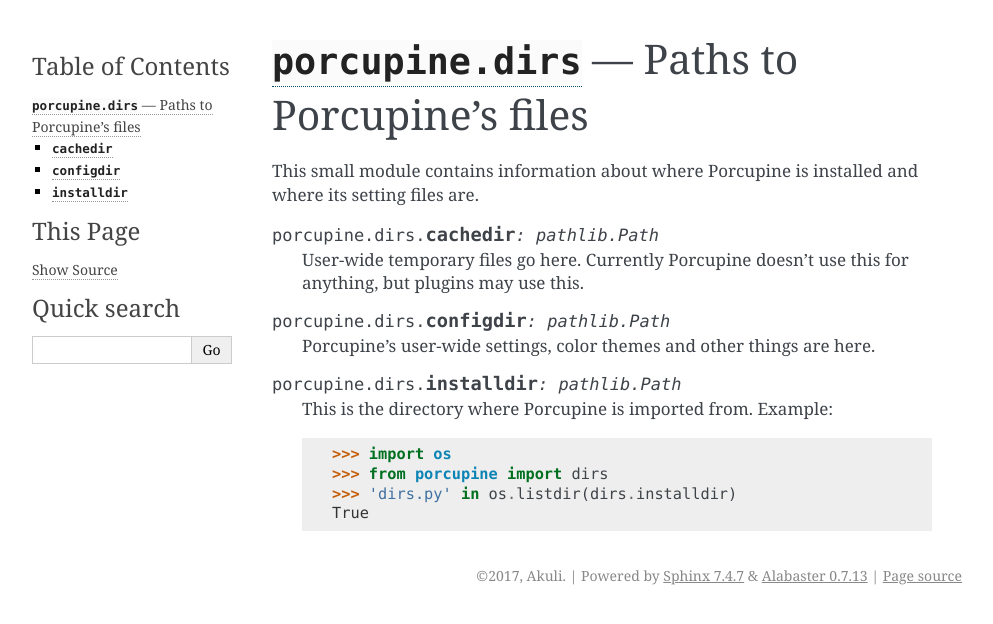
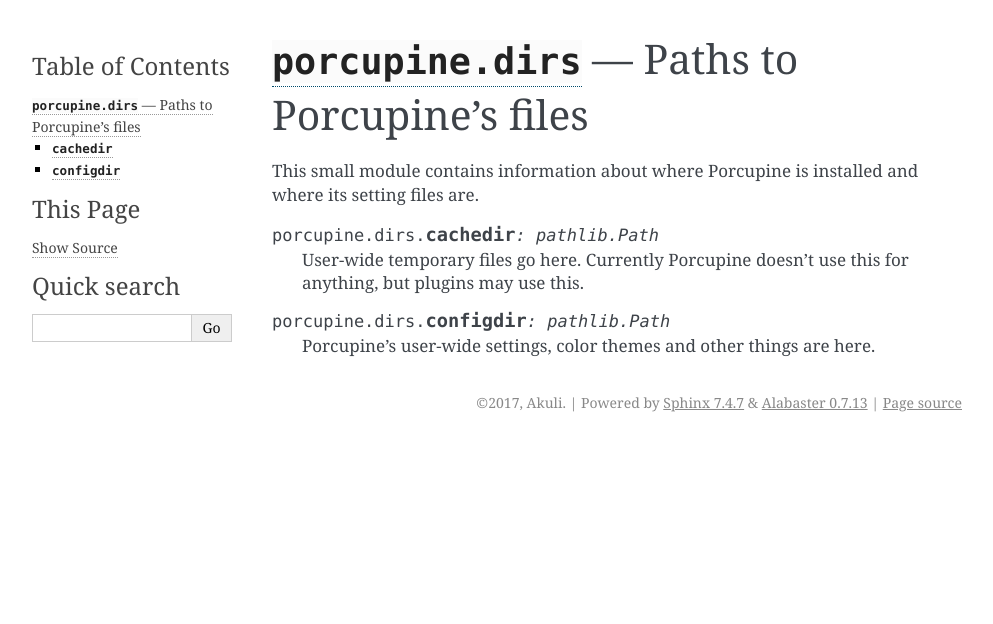
Before and after one commit to Akuli/porcupine, a Sphinx documentation site: the page built from docs/dirs.rst, in a window 1280 px wide. Shown: the top 624 px of the page, without its empty margins (148-1141 px from the left). Built offline with Sphinx 7.4.7, drawn with Linux system fonts in a browser that asks for light colours; pages that are not in the unit, such as notebooks, are missing from menus.

Commit message:
delete dirs.installdir (fixes #135)

```diff
--- a/docs/dirs.rst
+++ b/docs/dirs.rst
@@ -17,13 +17,3 @@
 
     Porcupine's user-wide settings, color themes and other things are
     here.
-
-.. data:: installdir
-    :type: pathlib.Path
-
-    This is the directory where Porcupine is imported from. Example::
-
-        >>> import os
-        >>> from porcupine import dirs
-        >>> 'dirs.py' in os.listdir(dirs.installdir)
-        True
--- a/docs/images.rst
+++ b/docs/images.rst
@@ -11,4 +11,9 @@
 this system while ``images.get('logo-200x200')`` returns in about 5
 milliseconds.
 
+.. data:: images_dir
+
+    This is the directory containing the images.
+    You can do ``images_dir / 'logo.gif'``, for example.
+
 .. autofunction:: get
```
Also changed, not shown: 2 other files.
